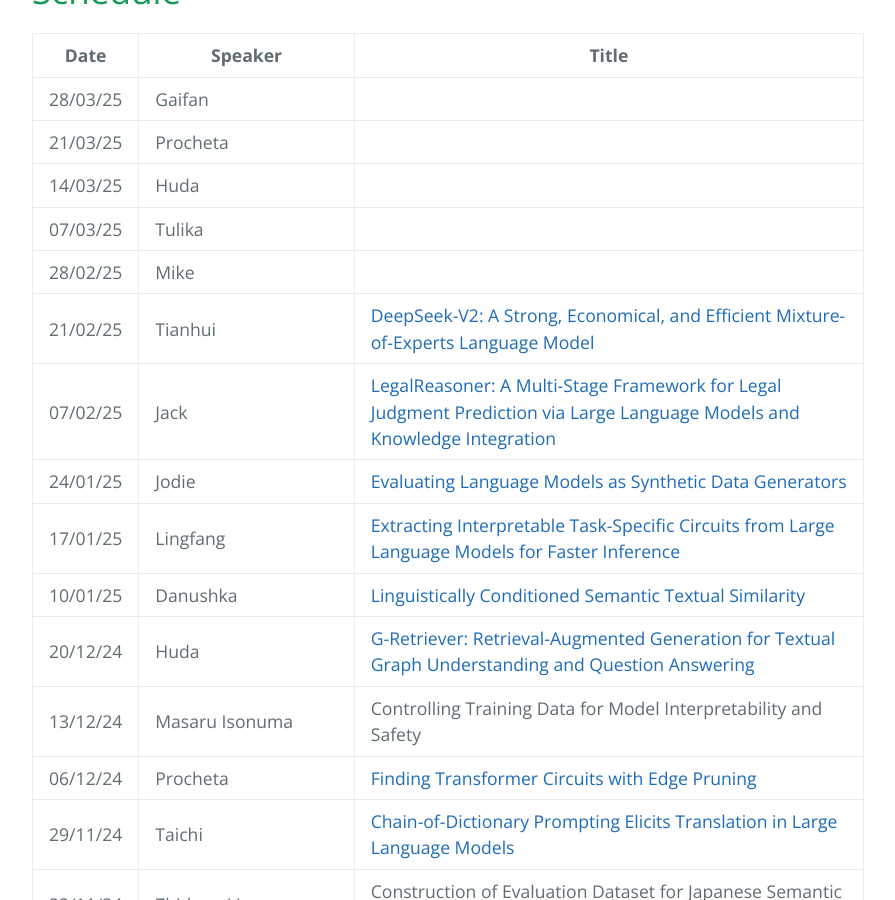
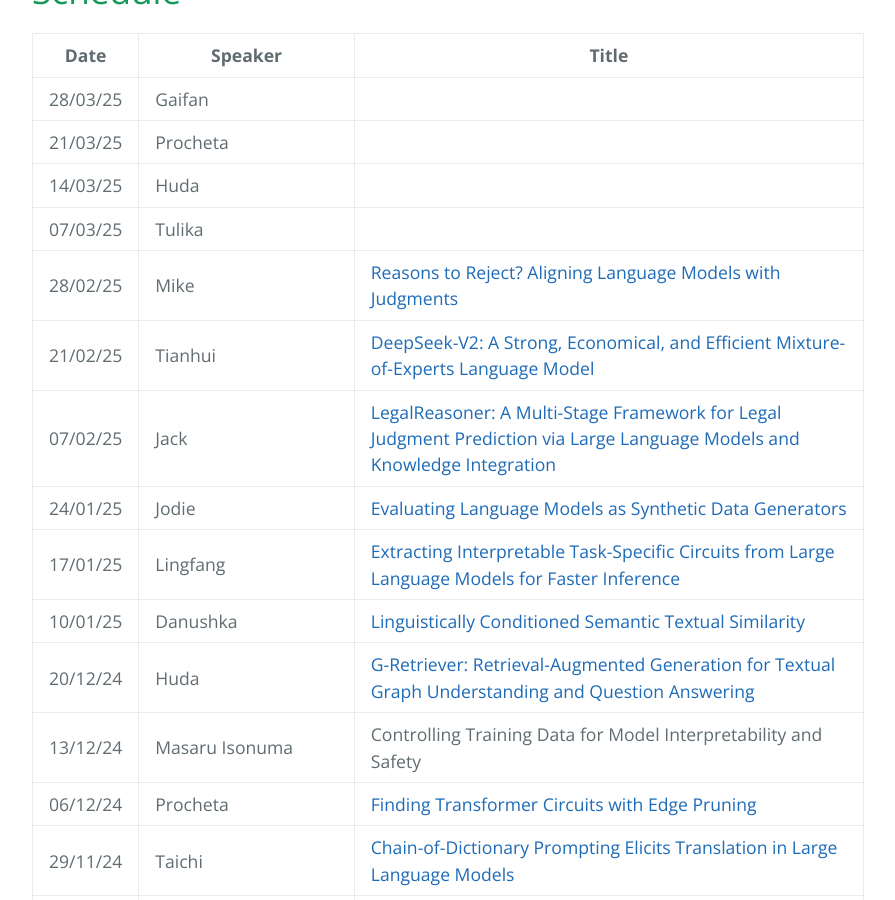
Before and after one commit to LivNLP/livnlp.github.io, a Jekyll site: the page built from reading.md, in a window 1280 px wide and 900 px high, scrolled down 541 px. Shown: the whole window, without its empty margins (192-1087 px from the left). Built offline with Jekyll 4.4.1, drawn with Linux system fonts in a browser that asks for light colours.

Commit message:
Update reading.md

```diff
--- a/reading.md
+++ b/reading.md
@@ -17,7 +17,7 @@ We meet on a weely basis to discuss recent research papers. Here is the schedule
 | 21/03/25|  Procheta |
 | 14/03/25|  Huda|
 | 07/03/25|  Tulika |
-| 28/02/25| Mike |
+| 28/02/25| Mike |[Reasons to Reject? Aligning Language Models with Judgments](https://aclanthology.org/2024.findings-acl.730.pdf)
 | 21/02/25| Tianhui |[DeepSeek-V2: A Strong, Economical, and Efficient Mixture-of-Experts Language Model](https://arxiv.org/abs/2405.04434)
 | 07/02/25|  Jack | [LegalReasoner: A Multi-Stage Framework for Legal Judgment Prediction via Large Language Models and Knowledge Integration](https://ieeexplore.ieee.org/document/10750819)
 | 24/01/25|  Jodie | [Evaluating Language Models as Synthetic Data Generators](https://arxiv.org/abs/2412.03679)
```
